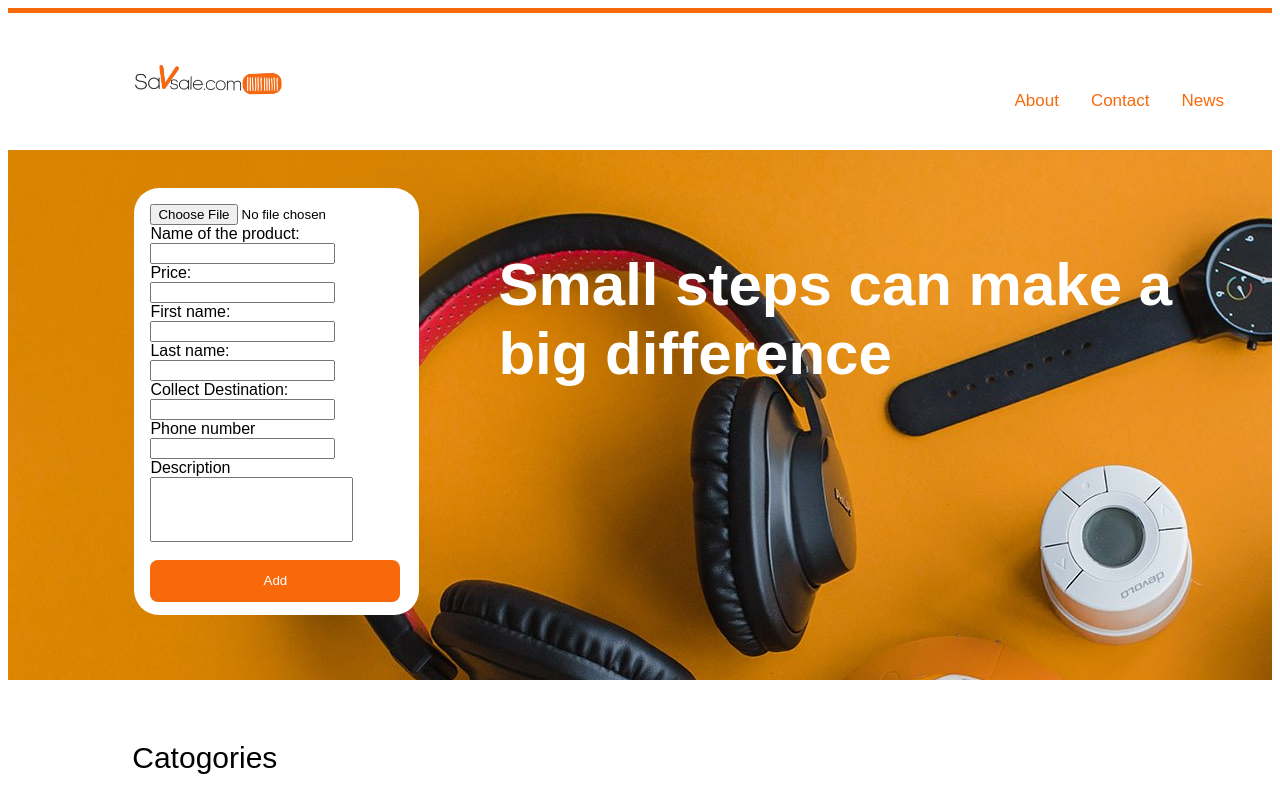
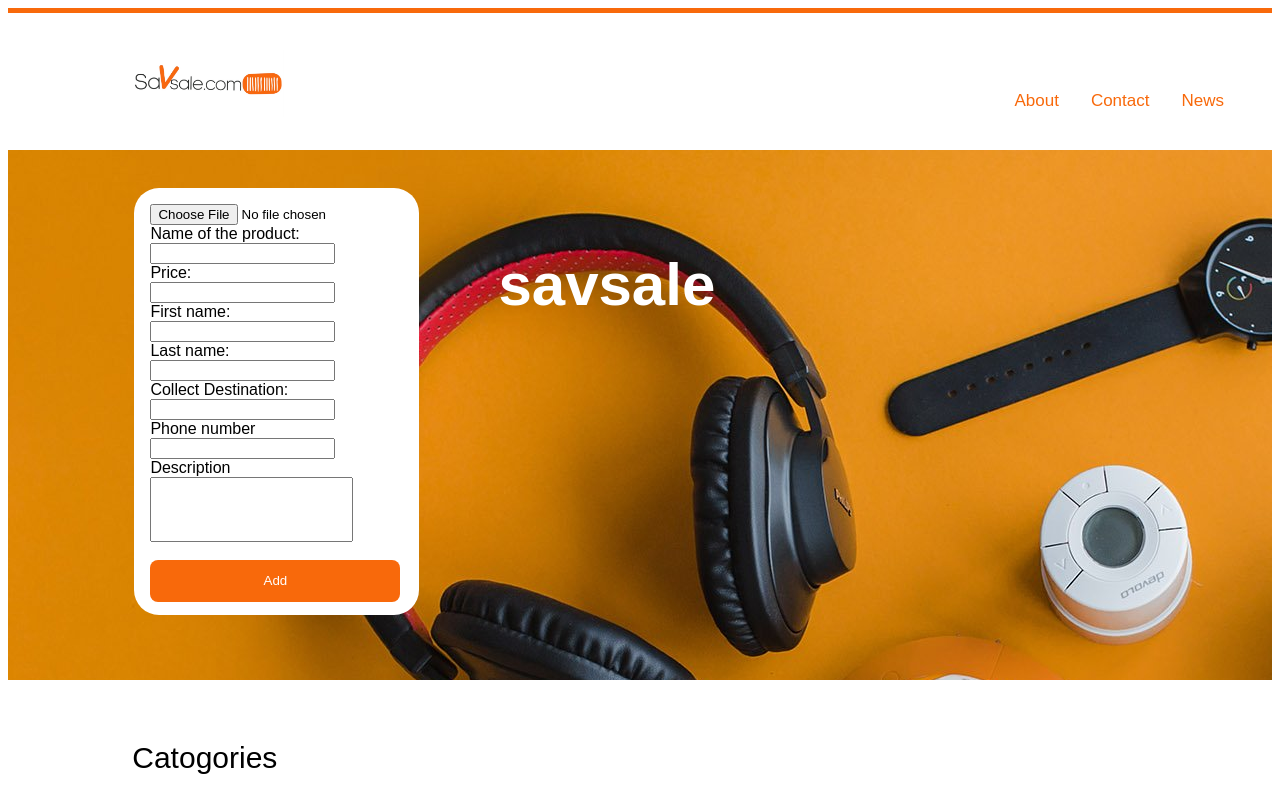
Before and after one commit to dinimm45/savsale, a plain HTML site: page index.html in a window 1280 px wide. Shown: the top 797 px of the page. Drawn offline with Linux system fonts and the light colour scheme; no server answers.

```diff
--- a/index.html
+++ b/index.html
@@ -46,7 +46,7 @@
 
       <div class="imageContainer">
 
-        <div class="top-left" style="margin-left: 3%; margin-right:3%;"><h2 style="font-size: 60px;">  Small steps can make a big difference</h2</div>
+        <div class="top-left" style="margin-left: 3%; margin-right:3%;"> <h2 style="font-size: 60px;">  savsale</h2</div>
 
       </div>
 
```
